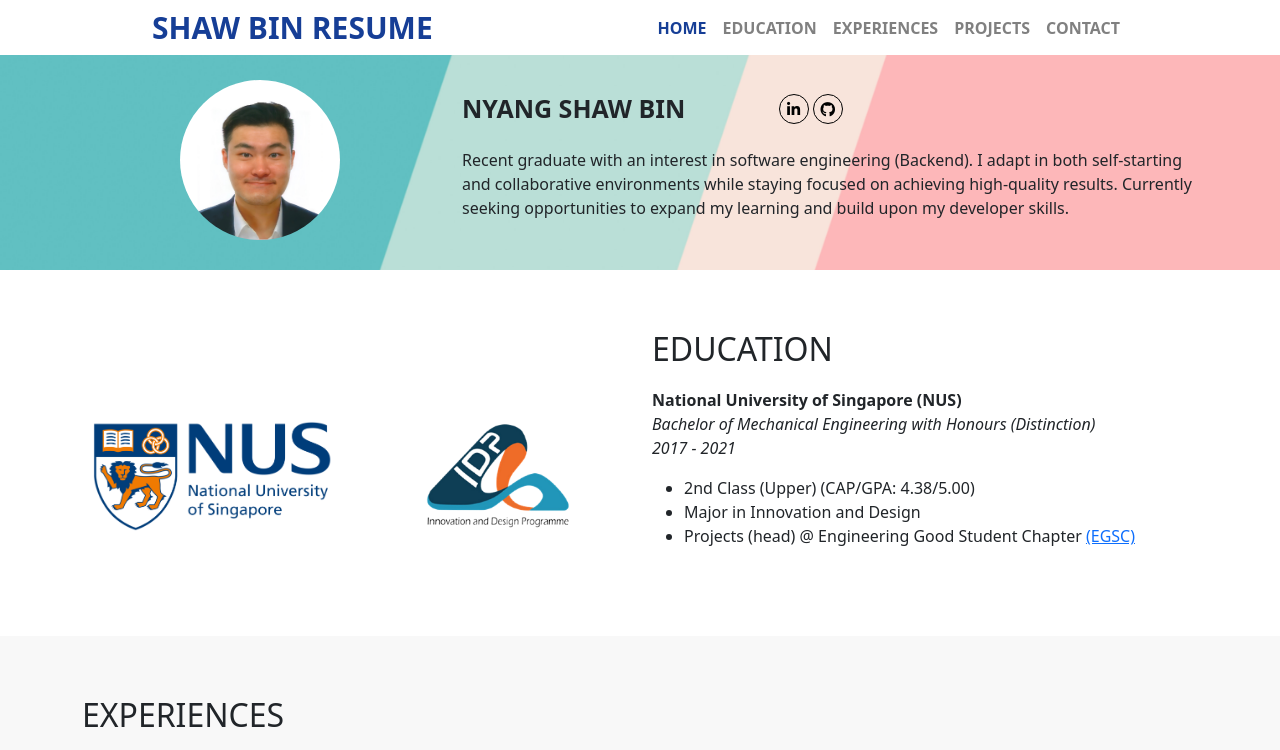
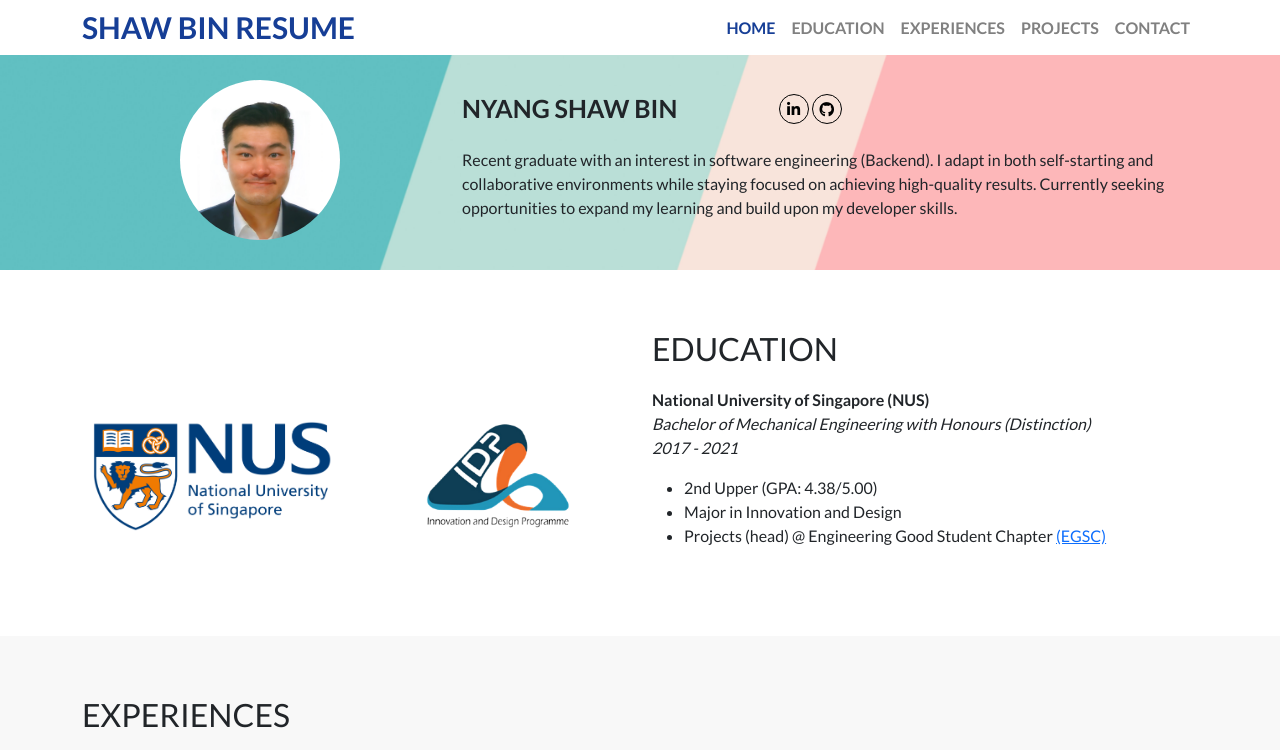
Before and after one commit to nyangshawbin/nyangshawbin.github.io, a plain HTML site: page index.html in a window 1280 px wide. Shown: the top 750 px of the page. Drawn offline with nearby package versions, Linux system fonts and the light colour scheme.

Commit message:
lato font

```diff
--- a/index.html
+++ b/index.html
@@ -11,18 +11,21 @@
     <link href="https://cdn.jsdelivr.net/npm/bootstrap@5.1.3/dist/css/bootstrap.min.css" rel="stylesheet">
     <script src="https://cdn.jsdelivr.net/npm/bootstrap@5.1.3/dist/js/bootstrap.bundle.min.js"></script>
     <link rel="stylesheet" href="mystyle.css">
+    <link rel="preconnect" href="https://fonts.googleapis.com">
+    <link rel="preconnect" href="https://fonts.gstatic.com" crossorigin>
+    <link href="https://fonts.googleapis.com/css2?family=Lato:wght@400;700;900&display=swap" rel="stylesheet">
 
 </head>
 
 <body>
 
     <!-- Top navigation bar -->
-    <nav class="navbar navbar-default navbar-expand-lg navbar-sticky">
+    <nav class="navbar navbar-expand-lg navbar-sticky">
         <div class="container">
             <!-- Brand/Logo -->
             <a class="navbar-brand" href="#HOME">Shaw Bin Resume</a>
             <button class="navbar-toggler" type="button" data-bs-toggle="collapse" data-bs-target="#collapsibleNavbar">
-                <span class="navbar-toggler-icon"> <i class="fas fa-bars" style="color:#163e96; font-size:28px;"></i>
+                <span class="navbar-toggler-icon"> <i class="fas fa-bars" style="color:#163e96;"></i>
                 </span>
             </button>
 
@@ -56,7 +59,8 @@
                 <div class="row align-items-center">
                     <!-- heashot -->
                     <div class="col-lg-4 d-flex justify-content-center">
-                        <img src="images/Profile Pic.JPG" class="rounded-circle mb-lg-0 mb-4" alt="profile picture" id="profile_pic">
+                        <img src="images/Profile Pic.JPG" class="rounded-circle mb-lg-0 mb-4" alt="profile picture"
+                            id="profile_pic">
                     </div>
                     <div class="col-lg-8">
                         <div class="row align-items-center">
@@ -112,7 +116,7 @@
                             <br> 2017 - 2021 </span>
                     <ul>
                         <li>
-                            2nd Class (Upper) (CAP/GPA: 4.38/5.00)
+                            2nd Upper (GPA: 4.38/5.00)
                         </li>
                         <li>
                             Major in Innovation and Design
@@ -166,7 +170,8 @@
                     </p>
                 </div>
 
-                <div class="col-lg-6 d-flex d-flex justify-content-sm-start justify-content-lg-center order-lg-last order-first">
+                <div
+                    class="col-lg-6 d-flex d-flex justify-content-sm-start justify-content-lg-center order-lg-last order-first">
                     <img src="images/dso_logo.png" id="dso_logo" alt="dso_logo">
                 </div>
             </div>
@@ -191,7 +196,8 @@
                     </p>
                 </div>
 
-                <div class="col-lg-6 d-flex justify-content-sm-start justify-content-lg-center order-lg-last order-first">
+                <div
+                    class="col-lg-6 d-flex justify-content-sm-start justify-content-lg-center order-lg-last order-first">
                     <img src="images/astar_logo.png" id="astar_logo" alt="astar_logo">
                 </div>
             </div>
@@ -221,7 +227,8 @@
                     </p>
                 </div>
 
-                <div class="col-lg-6 d-flex justify-content-sm-start justify-content-lg-center order-lg-last order-first">
+                <div
+                    class="col-lg-6 d-flex justify-content-sm-start justify-content-lg-center order-lg-last order-first">
                     <img src="images/advanced robotics center.png" id="arc-logo" alt="nus arc logo">
                 </div>
             </div>
@@ -254,7 +261,8 @@
                     </p>
                 </div>
 
-                <div class="col-lg-6 d-flex justify-content-sm-start justify-content-lg-center order-lg-last order-first">
+                <div
+                    class="col-lg-6 d-flex justify-content-sm-start justify-content-lg-center order-lg-last order-first">
                     <img src="images/red dot robotics.png" id="rdr-logo" alt="rdr logo">
                 </div>
             </div>
@@ -281,7 +289,8 @@
                     </p>
                 </div>
 
-                <div class="col-lg-6 d-flex justify-content-sm-start justify-content-lg-center order-lg-last order-first">
+                <div
+                    class="col-lg-6 d-flex justify-content-sm-start justify-content-lg-center order-lg-last order-first">
                     <img src="images/zilingo.png" id="zilingo-logo" alt="zilingo logo">
                 </div>
             </div>
@@ -400,7 +409,8 @@
                             drone falls from sky.
                         </li>
                         <li>
-                            System includes IMU and Barometer to detect crashes, free fall and the effective height of drone.
+                            System includes IMU and Barometer to detect crashes, free fall and the effective height of
+                            drone.
                         </li>
                         <li>
                             System significantly reduced damage to drone in 20-meters drop tests.
--- a/mystyle.css
+++ b/mystyle.css
@@ -1,5 +1,9 @@
-.container {
-    width: 1000px;
+* {
+    margin: 0;
+    padding: 0;
+    box-sizing: 0;
+    font-family: 'Lato', sans-serif;
+    font-size: 16px;
 }
 
 .row{
@@ -9,8 +13,6 @@
 .navbar {
     padding-top: 0;
     padding-bottom: 0;
-}
-.navbar-default{
     background: #fff;
     border: none;
     margin: 0!important;
@@ -26,8 +28,15 @@
 .navbar-brand{
     color: #163e96;
     font-size: 30px;
-    font-weight: bold;
     text-transform: uppercase;
+    font-weight: 700;
+}
+
+.navbar-nav{
+    color: #163e96;
+    font-size: 18px;
+    text-transform: uppercase;
+    font-weight: 400;
 }
 
 #collapsibleNavbar > ul > li.nav-link > a{
@@ -92,10 +101,7 @@
     padding-top: 80px;
     padding-bottom: 20px;
 }
-/* .bg-image{
-    padding-top: 80px;
-    padding-bottom: 20px;
-} */
+
 #EDUCATION {
     background-color: white;
     padding-top: 60px;
@@ -229,13 +235,6 @@
 }
 
 
-*{
-    padding: 0;
-    margin: 0;
-    box-sizing: border-box;
-}
-
-
 /* Animations */
 /* .inFocus{
     animation: fadeIn 1s;
```
